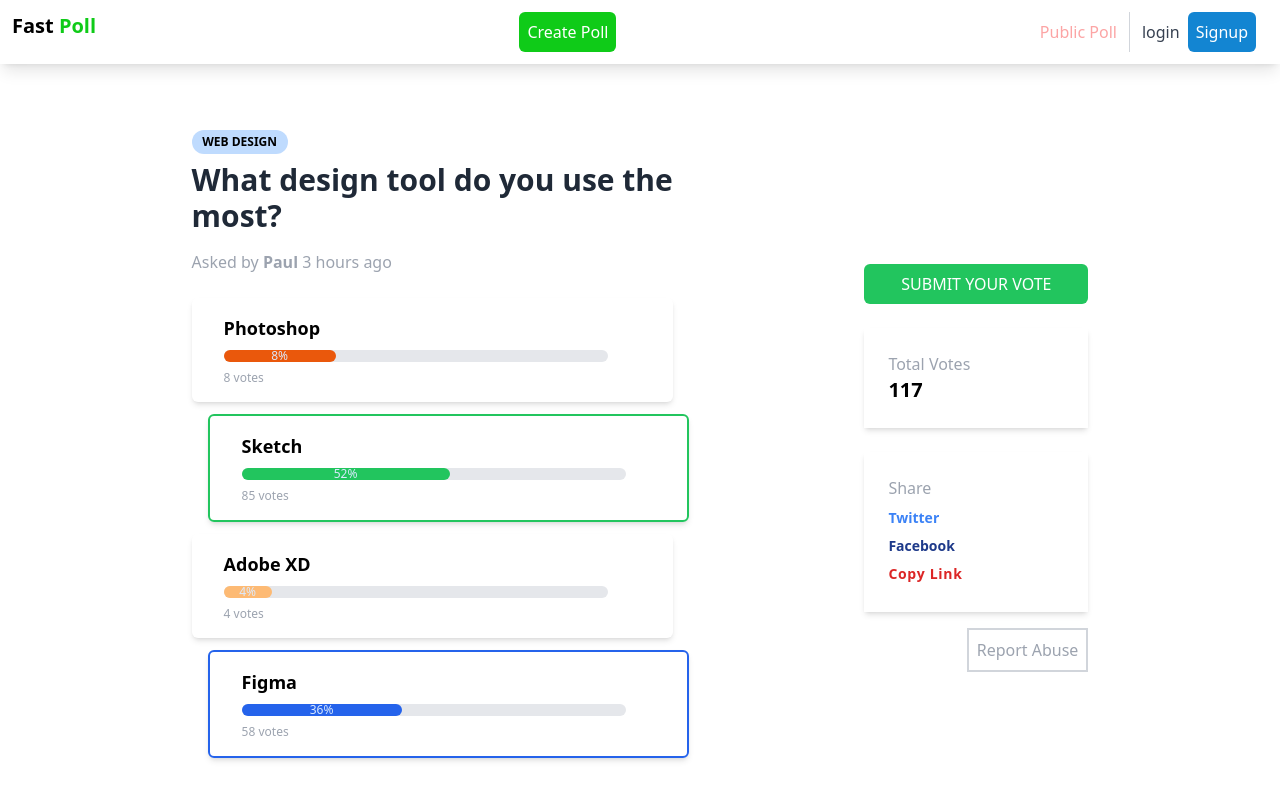
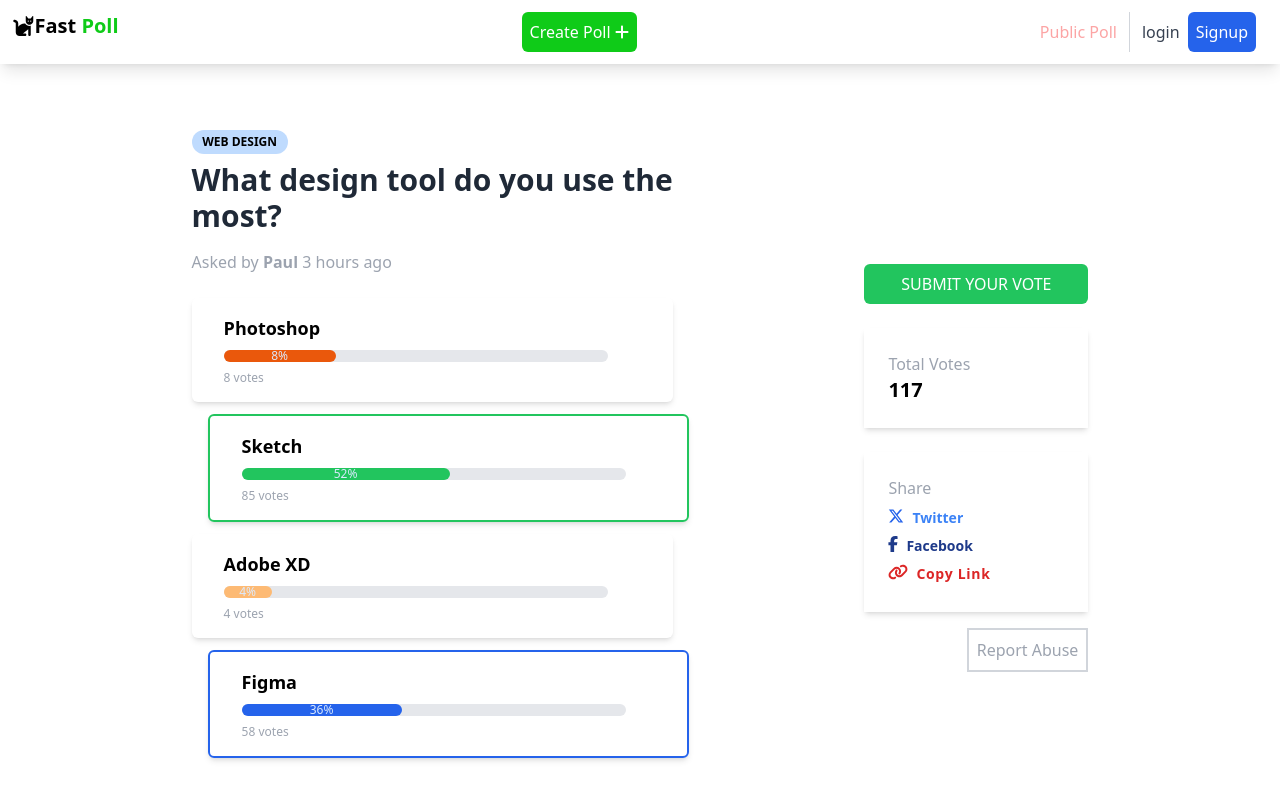
Before and after one commit to Paulhakeem/vote-app, a Vue app: page / in a window 1280 px wide. Built offline with nearby package versions, Linux system fonts and the light colour scheme.

Commit message:
making some changes

```diff
--- a/package.json
+++ b/package.json
@@ -8,6 +8,11 @@
     "preview": "vite preview"
   },
   "dependencies": {
+    "@fortawesome/fontawesome-svg-core": "^6.4.2",
+    "@fortawesome/free-brands-svg-icons": "^6.4.2",
+    "@fortawesome/free-regular-svg-icons": "^6.4.2",
+    "@fortawesome/free-solid-svg-icons": "^6.4.2",
+    "@fortawesome/vue-fontawesome": "^3.0.3",
     "vue": "^3.3.4",
     "vue-router": "^4.2.4"
   },
--- a/src/components/Body.vue
+++ b/src/components/Body.vue
@@ -65,13 +65,16 @@
 
             <div class="shadow-md mt-6 p-6 h-40">
                 <p class="text-gray-400 text-xm">Share</p>
-                <div class="pt-2 flex">
+                <div class="pt-2 flex gap-2">
+                    <font-awesome-icon :icon="['fab', 'x-twitter']" class="text-blue-600"/>
                     <p class="text-blue-500 text-sm font-bold">Twitter</p>
                 </div>
-                <div class="pt-2 flex">
+                <div class="pt-2 flex gap-2">
+                    <font-awesome-icon :icon="['fab', 'facebook-f']" class="text-blue-900"/>
                     <p class="text-blue-900 text-sm font-bold">Facebook</p>
                 </div >
-                <div class="pt-2 flex">
+                <div class="pt-2 flex gap-2">
+                    <font-awesome-icon :icon="['fas', 'link']" class="text-red-600"/>
                     <p class="text-red-600 text-sm font-semibold tracking-wider">Copy Link</p>
                 </div>
             </div>
--- a/src/main.js
+++ b/src/main.js
@@ -4,7 +4,18 @@
 import App from './App.vue'
 import router from './router'
 
+
+import { library } from '@fortawesome/fontawesome-svg-core'
+import { FontAwesomeIcon } from '@fortawesome/vue-fontawesome'
+import { fab } from '@fortawesome/free-brands-svg-icons'
+import { far } from '@fortawesome/free-regular-svg-icons'
+import { fas } from '@fortawesome/free-solid-svg-icons'
+
+library.add(fab, fas, far)
+
 const app = createApp(App)
+
+app.component('font-awesome-icon', FontAwesomeIcon)
 
 app.use(router)
 
--- a/src/views/HomeView.vue
+++ b/src/views/HomeView.vue
@@ -4,18 +4,22 @@
 
 <template>
     <header class="flex itmes-center justify-between p-3 shadow-lg">
-    <h1 class="text-xl font-semibold">Fast
+    <h1 class="text-xl font-semibold">
+      <font-awesome-icon :icon="['fas', 'cat']" />Fast
       <span class="text-[#0FCB18]">Poll</span>
     </h1>
 
-    <button class="bg-[#0FCB18] p-2 rounded-md text-white">Create Poll</button>
+    <button class="bg-[#0FCB18] p-2 rounded-md text-white">
+      Create Poll
+      <font-awesome-icon :icon="['fas', 'plus']" class="text-white"/>
+    </button>
 
     <div class="flex items-center justify-evenly space-x-3">
       <button class="text-red-300">Public Poll</button>
       <div class="space-x-2 border-l border-gray-300 px-3">
 
       <button class="text-gray-700">login</button>
-      <button class="bg-[#1385D2] text-white p-2 rounded-md">Signup</button>
+      <button class="bg-blue-600 text-white p-2 rounded-md">Signup</button>
 
       </div>
     </div>
```
Also changed, not shown: 1 other file (tests, documents, lock files or other folders).
